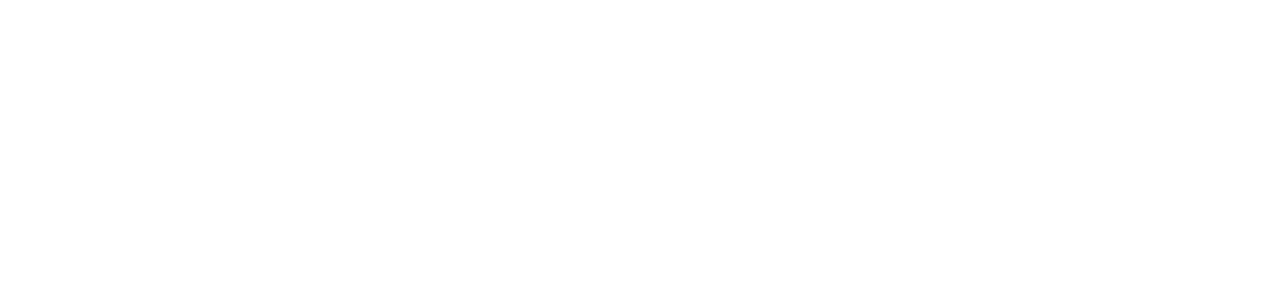
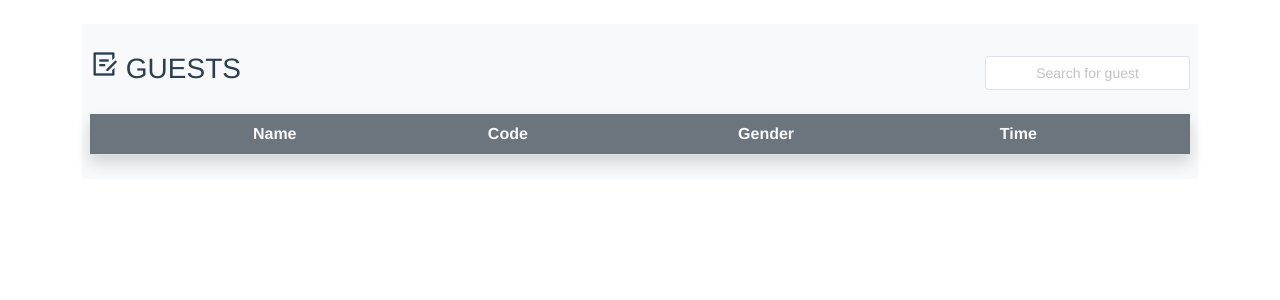
Before and after one commit to GozzAgu/Guest-Invitation, a Vue app: page /guest in a window 1280 px wide. Before the commit this address had no page. Shown: the top 300 px of the page. Built offline with nearby package versions, Linux system fonts and the light colour scheme.

Commit message:
fest: added new component for the security

```diff
--- a/src/main.js
+++ b/src/main.js
@@ -4,7 +4,10 @@
 import router from './router';
 import "bootstrap/dist/css/bootstrap.min.css";
 import "bootstrap";
-import { initializeApp } from 'firebase/app';
+// import { initializeApp } from 'firebase/app';
+import {initializeApp} from 'firebase/app'
+import 'firebase/firestore'
+import { getFirestore } from 'firebase/firestore';
 
 const config = {
   apiKey: "AIzaSyC_F1X2K1fquVnkoixDBTKPn4Ql7xE9ZQw",
@@ -21,4 +24,8 @@
 .use(createPinia())
 .mount('#app')
 
-initializeApp(config);
+const firebase = initializeApp(config);
+
+const db = getFirestore(firebase);
+
+export {db}
--- a/src/router/index.js
+++ b/src/router/index.js
@@ -1,19 +1,13 @@
 import { createRouter, createWebHistory } from 'vue-router'
 // import { getAuth, onAuthStateChanged } from 'firebase/auth'
-// import HomeView from '../views/HomeView.vue'
-import Signup from '../views/SignUp.vue'
-import Signin from '../views/SignIn.vue'
-import Chat from '../views/Chat.vue'
-import ForgotPassword from '../views/ForgotPassword.vue'
-import HomePage from '../views/HomePage.vue'
+import Signup from '../views/UserViews/SignUp.vue'
+import Signin from '../views/UserViews/SignIn.vue'
+import Chat from '../views/UserViews/Chat.vue'
+import ForgotPassword from '../views/UserViews/ForgotPassword.vue'
+import HomePage from '../views/UserViews/HomePage.vue'
+import GuestList from '../views/CheckPointViews/GuestList.vue'
 
 const routes = [
-  // {
-  //   path: '/',
-  //   name: 'home',
-  //   component: HomeView
-  // },
-
   {
     path: '/signup',
     name: 'signup',
@@ -40,6 +34,11 @@
     path: '/home',
     name: 'home',
     component: HomePage
+  },
+  {
+    path: '/guest',
+    name: 'guest',
+    component: GuestList
   },
 ]
 
--- /dev/null
+++ b/src/views/CheckPointViews/GuestList.vue
@@ -0,0 +1,82 @@
+<template>
+    <div class="container">
+        <div class="mt-4 bg-light p-2">
+            <div class="head">
+                <h3 class="mt-3 mb-4 text-start"><i class="ri-draft-line"></i> GUESTS </h3>
+
+                <n-space class="mt-4" vertical>
+                    <n-input v-model:value="search" placeholder="Search for guest" />
+                </n-space>
+            </div>
+            <div class="mt-1 shadow">
+                <table class="table table-striped table-hover">
+                    <thead class="bg-secondary text-light">
+                        <tr>
+                            <th scope="col"></th>
+                            <th scope="col">Name</th>
+                            <th scope="col">Code</th>
+                            <th scope="col">Gender</th>
+                            <th scope="col">Time</th>
+                            <th></th>
+                        </tr>
+                    </thead>
+                    <!-- <tbody v-for="(visitor, index) in filterVisitors" :key="visitor">
+                        <tr class="mb-5">
+                            <td class="pt-3"><input :value="visitor" v-model="checked" type="checkbox"/></td>
+                            <td class="pt-3">{{ visitor.name }}</td>
+                            <td class="pt-3">{{ visitor.code }}</td>
+                            <td class="pt-3">{{ visitor.gender }}</td>
+                            <td class="pt-3">{{ visitor.time}}</td>
+                            <td> <button class="btn" @click="del(index)"><i class="ri-delete-bin-6-fill fs-9 text-danger"></i></button></td>
+                        </tr>
+                    </tbody> -->
+                </table>
+            </div>
+        </div>
+    </div>
+    <footer>
+
+    </footer>
+</template>
+
+<script setup>
+import { NInput, NSpace } from 'naive-ui'
+</script>
+
+<style scoped lang="scss">
+.logo {
+    width: 50px;
+}
+
+.head {
+    display: flex;
+    justify-content: space-between;
+}
+
+.search-div {
+    border-radius: 30px;
+    margin-top: 50px;
+    height: 32px;
+    width: 50%;
+    .search {
+        border-radius: 30px;
+        width: 100%;
+        border: none;
+        height: 30px;
+    }
+    .search:focus {
+        border-radius: 30px;
+        width: 100%;
+        outline: none;
+        height: 30px;
+    }
+}
+
+.link {
+    text-decoration: none;
+}
+
+.convey {
+    cursor: pointer;
+}
+</style>
--- a/src/views/SignUp.vue
+++ b/src/views/UserViews/SignIn.vue
@@ -3,21 +3,24 @@
         <div>
             <img class="logo" src="@/assets/logo.png"/>
         </div>
-        <form @submit.prevent="signInWithGoogle" class="form">
-            <h1 class="h1 mb-3 fw-normal">Welcome</h1>
+        <form @submit.prevent="signIn" class="form">
+            <h1 class="h1 mb-3 fw-normal">Sign In</h1>
             <div class="name">
                 <input v-model="store.name" placeholder="Your name..." type="text" class="form-control" id="floatingInput">
                 <input v-model="store.email" placeholder="Your email @.com..." type="email" class="form-control" id="floatingInput">
                 <input v-model="store.password" placeholder="Your password..." type="password" class="form-control" id="floatingInput">
             </div>
 
-            <button @click="signUp" class="w-100 btn btn-sm btn-info text-light" type="submit">
-                Sign Up
+            <button class="w-100 btn btn-sm btn-info text-light" type="submit">
+                Sign In
             </button>
-            <router-link to="/signin">
-                <button class="w-100 btn btn-sm btn-secondary" type="submit">
-                    Already have an account?
+            <router-link to="/signup">
+                <button class="w-100 btn btn-sm btn-info text-light" type="submit">
+                    Don't have an account ?
                 </button>
+            </router-link>
+            <router-link to="/forgot">
+                <p>Forgot password? </p>
             </router-link>
             <p v-if="errorText" class="error">{{errorText}}</p>
         </form>
@@ -28,30 +31,38 @@
 import { ref } from 'vue'
 import { useRouter } from 'vue-router';
 import { useStore } from '@/store/store';
-import { getAuth, createUserWithEmailAndPassword } from 'firebase/auth'
+import { getAuth, signInWithEmailAndPassword } from 'firebase/auth'
 
-const router = useRouter()
-const store = useStore()
+const router = useRouter();
+const store = useStore();
+const errorText = ref(false);
 
-const errorText = ref(false)
-
-const signUp = () => {
-    createUserWithEmailAndPassword(getAuth(), store.email, store.password)
+const signIn = () => {
+    const auth = getAuth();
+    signInWithEmailAndPassword(auth, store.name, store.email, store.password)
     .then((data) => {
         console.log(data);
-        router.push({name:'home',
-                    params: {name: store.name}
-        })
+        console.log(auth.currentUser);
+        router.push('/home');
     })
     .catch((e) => {
-        console.log(e)
+        console.log(e.code);
         switch(e.code) {
+            // case 'auth/invalid-email':
+            //     errorText.value = 'Invalid email';
+            //     break;
+            // case 'auth/user-not-found':
+            //     errorText.value = 'No User';
+            //     break;
+            // case 'auth/wrong-password':
+            //     errorText.value = 'Incorrect password';
+            //     break;
             default:
-                errorText.value = 'Fill in your credentials';
+                errorText.value = 'Incorrect email or password';
                 break;
         }
-    })
-}
+    });
+};
 </script>
 
 <style scoped lang="scss">
--- a/src/views/SignIn.vue
+++ b/src/views/UserViews/SignUp.vue
@@ -3,24 +3,21 @@
         <div>
             <img class="logo" src="@/assets/logo.png"/>
         </div>
-        <form @submit.prevent="signIn" class="form">
-            <h1 class="h1 mb-3 fw-normal">Sign In</h1>
+        <form @submit.prevent="signInWithGoogle" class="form">
+            <h1 class="h1 mb-3 fw-normal">Welcome</h1>
             <div class="name">
                 <input v-model="store.name" placeholder="Your name..." type="text" class="form-control" id="floatingInput">
                 <input v-model="store.email" placeholder="Your email @.com..." type="email" class="form-control" id="floatingInput">
                 <input v-model="store.password" placeholder="Your password..." type="password" class="form-control" id="floatingInput">
             </div>
 
-            <button class="w-100 btn btn-sm btn-info text-light" type="submit">
-                Sign In
+            <button @click="signUp" class="w-100 btn btn-sm btn-info text-light" type="submit">
+                Sign Up
             </button>
-            <router-link to="/signup">
-                <button class="w-100 btn btn-sm btn-info text-light" type="submit">
-                    Don't have an account ?
+            <router-link to="/signin">
+                <button class="w-100 btn btn-sm btn-secondary" type="submit">
+                    Already have an account?
                 </button>
-            </router-link>
-            <router-link to="/forgot">
-                <p>Forgot password? </p>
             </router-link>
             <p v-if="errorText" class="error">{{errorText}}</p>
         </form>
@@ -31,35 +28,29 @@
 import { ref } from 'vue'
 import { useRouter } from 'vue-router';
 import { useStore } from '@/store/store';
-import { getAuth, signInWithEmailAndPassword } from 'firebase/auth'
+import { getAuth, createUserWithEmailAndPassword } from 'firebase/auth'
+
 const router = useRouter()
 const store = useStore()
+
 const errorText = ref(false)
-const signIn = () => {
-    const auth = getAuth();
-    signInWithEmailAndPassword(auth, store.name, store.email, store.password)
+
+const signUp = () => {
+    createUserWithEmailAndPassword(getAuth(), store.email, store.password)
     .then((data) => {
         console.log(data);
-        console.log(auth.currentUser)
-        router.push('/home')
+        router.push({name:'home',
+                    params: {name: store.name}
+        })
     })
     .catch((e) => {
-        console.log(e.code);
+        console.log(e)
         switch(e.code) {
-            // case 'auth/invalid-email':
-            //     errorText.value = 'Invalid email';
-            //     break;
-            // case 'auth/user-not-found':
-            //     errorText.value = 'No User';
-            //     break;
-            // case 'auth/wrong-password':
-            //     errorText.value = 'Incorrect password';
-            //     break;
             default:
-                errorText.value = 'Incorrect email or password';
+                errorText.value = 'Fill in your credentials';
                 break;
         }
-    })
+    });
 };
 </script>
 
```
Also changed, not shown: src/views/UserViews/Chat.vue (renamed from src/views/Chat.vue), src/views/UserViews/ForgotPassword.vue (renamed from src/views/ForgotPassword.vue), src/views/UserViews/HomePage.vue (renamed from src/views/HomePage.vue).
